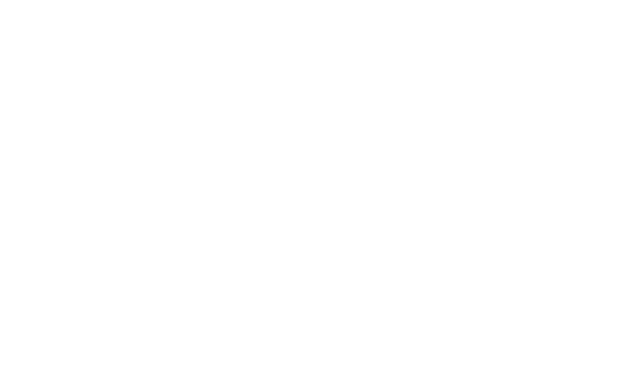
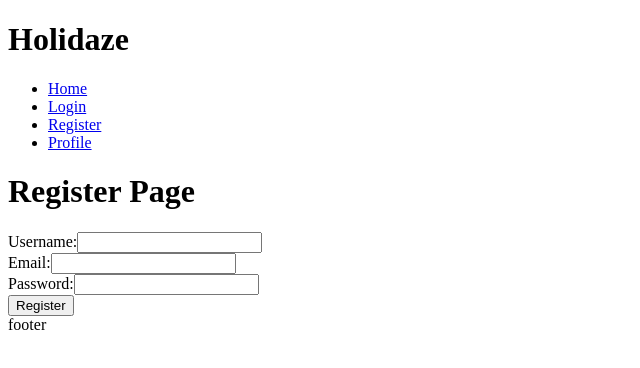
Before and after one commit to KjetilHHauger/kjetil_h_hauger_booking, a React (Vite) app: page /register in a window 1280 px wide. Shown: the top 368 px of the page, without its empty margins (0-640 px from the left). Built offline with nearby package versions, Linux system fonts and the light colour scheme.

Commit message:
FEAT: Layout, Router

```diff
--- a/src/App.jsx
+++ /dev/null
@@ -1,8 +0,0 @@
-import { useState } from "react";
-import "./App.css";
-
-function App() {
-  return <></>;
-}
-
-export default App;
--- /dev/null
+++ b/src/Router.jsx
@@ -0,0 +1,23 @@
+import { createBrowserRouter } from "react-router-dom";
+import Home from "./pages/home";
+import Login from "./pages/Login";
+import Register from "./pages/Register";
+import Profile from "./pages/Profile";
+import NotFound from "./pages/NotFound";
+import Layout from "./layout/Layout";
+
+const router = createBrowserRouter([
+  {
+    path: "/",
+    element: <Layout />,
+    children: [
+      { index: true, element: <Home /> },
+      { path: "login", element: <Login /> },
+      { path: "register", element: <Register /> },
+      { path: "profile", element: <Profile /> },
+      { path: "*", element: <NotFound /> },
+    ],
+  },
+]);
+
+export default router;
--- /dev/null
+++ b/src/layout/Footer.jsx
@@ -0,0 +1,3 @@
+export default function Footer() {
+  return <footer className="footer">footer</footer>;
+}
--- /dev/null
+++ b/src/layout/Header.jsx
@@ -0,0 +1,25 @@
+import { Link } from "react-router-dom";
+
+export default function Header() {
+  return (
+    <header className="header">
+      <h1>Holidaze</h1>
+      <nav>
+        <ul>
+          <li>
+            <Link to={"/"}>Home</Link>
+          </li>
+          <li>
+            <Link to={"/login"}>Login</Link>
+          </li>
+          <li>
+            <Link to={"/register"}>Register</Link>
+          </li>
+          <li>
+            <Link to={"/profile"}>Profile</Link>
+          </li>
+        </ul>
+      </nav>
+    </header>
+  );
+}
--- /dev/null
+++ b/src/layout/Layout.jsx
@@ -0,0 +1,15 @@
+import { Outlet } from "react-router-dom";
+import Header from "./Header";
+import Footer from "./Footer";
+
+export default function Layout() {
+  return (
+    <div className="layout">
+      <Header />
+      <main className="main">
+        <Outlet />
+      </main>
+      <Footer />
+    </div>
+  );
+}
--- /dev/null
+++ b/src/pages/Home.jsx
@@ -0,0 +1,8 @@
+export default function Home() {
+  return (
+    <div className="home-page">
+      <h1>Home Page</h1>
+      <p>Welcome to the home page!</p>
+    </div>
+  );
+}
--- a/src/pages/Login.jsx
+++ b/src/pages/Login.jsx
@@ -0,0 +1,16 @@
+export default function Login() {
+  return (
+    <div className="login-page">
+      <h1>Login Page</h1>
+      <form>
+        <label htmlFor="username">Username:</label>
+        <input type="text" id="username" name="username" required />
+        <br />
+        <label htmlFor="password">Password:</label>
+        <input type="password" id="password" name="password" required />
+        <br />
+        <button type="submit">Login</button>
+      </form>
+    </div>
+  );
+}
--- /dev/null
+++ b/src/pages/NotFound.jsx
@@ -0,0 +1,8 @@
+export default function NotFound() {
+  return (
+    <div className="not-found-page">
+      <h1>404 Not Found</h1>
+      <p>The page you are looking for does not exist.</p>
+    </div>
+  );
+}
--- a/src/pages/Profile.jsx
+++ b/src/pages/Profile.jsx
@@ -0,0 +1,8 @@
+export default function Profile() {
+  return (
+    <div className="profile-page">
+      <h1>Profile Page</h1>
+      <p>This is the profile page.</p>
+    </div>
+  );
+}
--- a/src/pages/Register.jsx
+++ b/src/pages/Register.jsx
@@ -0,0 +1,19 @@
+export default function Register() {
+  return (
+    <div className="register-page">
+      <h1>Register Page</h1>
+      <form>
+        <label htmlFor="username">Username:</label>
+        <input type="text" id="username" name="username" required />
+        <br />
+        <label htmlFor="email">Email:</label>
+        <input type="email" id="email" name="email" required />
+        <br />
+        <label htmlFor="password">Password:</label>
+        <input type="password" id="password" name="password" required />
+        <br />
+        <button type="submit">Register</button>
+      </form>
+    </div>
+  );
+}
```
Also changed, not shown: src/main.jsx (+9 -4 lines), src/App.css (deleted).
